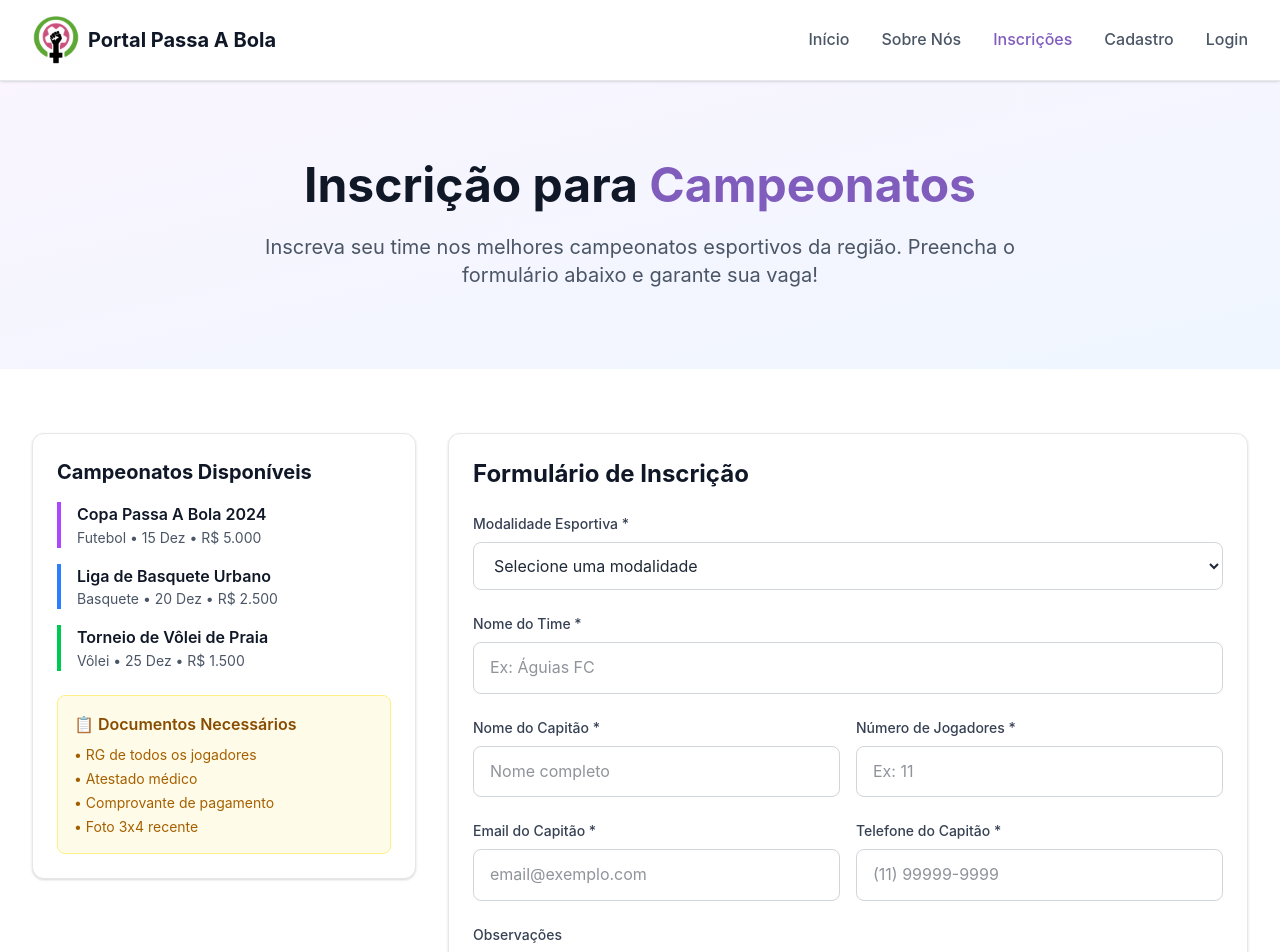
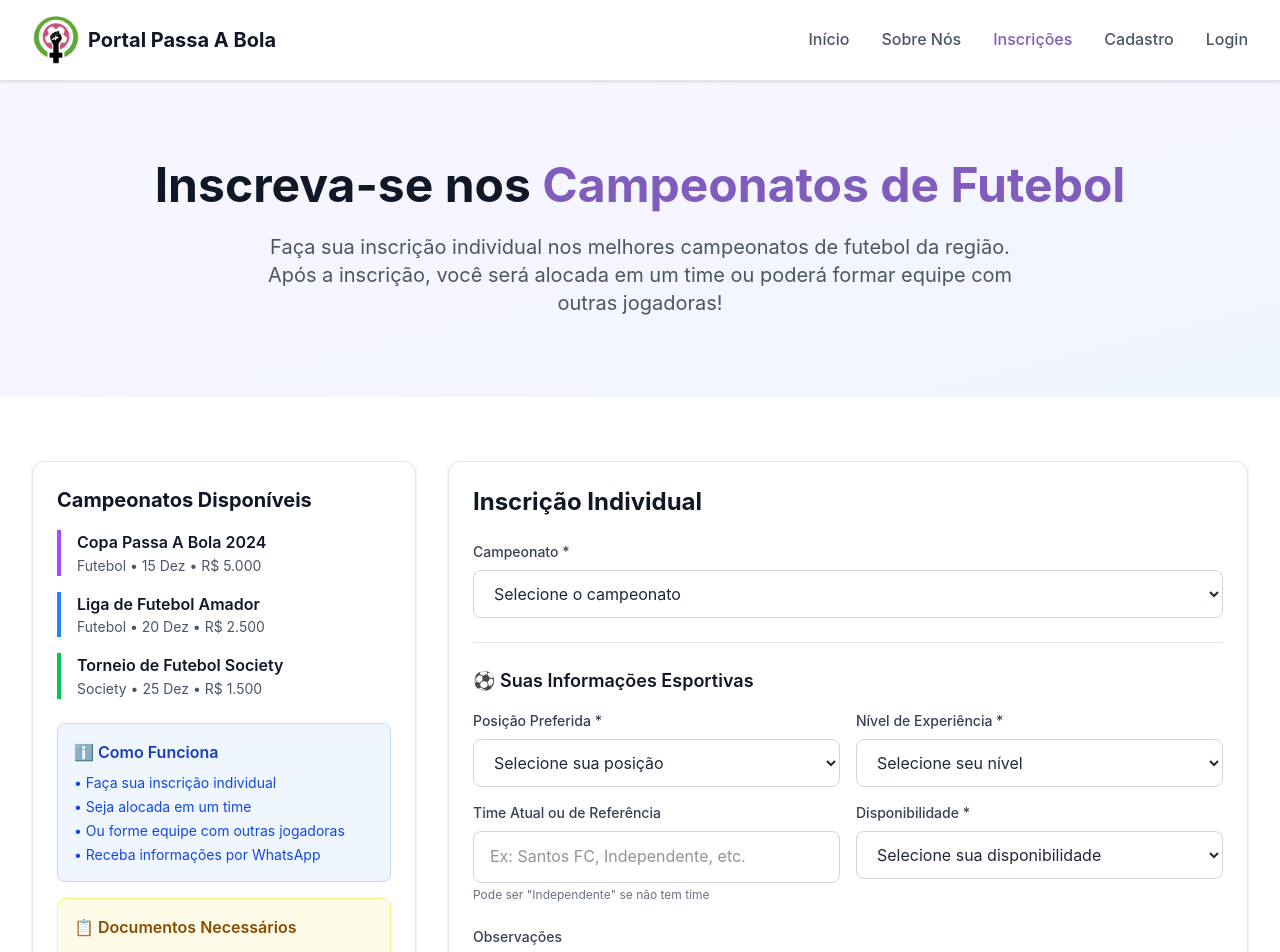
Before and after one commit to pedrofaleirosss/portal-passa-a-bola, a React (Vite) app in the folder frontend/: page /inscricao in a window 1280 px wide. Shown: the top 952 px of the page. Built offline with nearby package versions, Linux system fonts and the light colour scheme.

Commit message:
alterando os formulários de inscrição e cadastro

```diff
--- a/frontend/src/pages/CadastroPage.jsx
+++ b/frontend/src/pages/CadastroPage.jsx
@@ -11,26 +11,10 @@ const CadastroPage = () => {
     senha: "",
     confirmarSenha: "",
     fotoPerfil: null,
-    posicaoPreferida: "",
-    timeAtual: "",
     documentoOficial: null,
     comprovanteResidencia: null,
     aceitaTermos: false,
   });
-
-  const posicoesFutebol = [
-    "Goleiro",
-    "Lateral Direito",
-    "Lateral Esquerdo",
-    "Zagueiro Central",
-    "Volante",
-    "Meio-campo Central",
-    "Meio-campo Ofensivo",
-    "Ponta Direita",
-    "Ponta Esquerda",
-    "Centroavante",
-    "Segundo Atacante",
-  ];
 
   const handleChange = (e) => {
     const { name, value, type, checked, files } = e.target;
@@ -287,51 +271,6 @@ const CadastroPage = () => {
 
                   <div className="border-b border-gray-200 pb-6">
                     <h4 className="text-lg font-semibold text-gray-900 mb-4">
-                      ⚽ Informações de Futebol
-                    </h4>
-
-                    <div className="grid grid-cols-1 md:grid-cols-2 gap-4">
-                      <div>
-                        <label className="block text-sm font-medium text-gray-700 mb-2">
-                          Posição Preferida *
-                        </label>
-                        <select
-                          name="posicaoPreferida"
-                          value={formData.posicaoPreferida}
-                          onChange={handleChange}
-                          required
-                          className="w-full px-4 py-3 border border-gray-300 rounded-lg focus:ring-2 focus:ring-purple-500 focus:border-transparent"
-                        >
-                          <option value="">Selecione sua posição</option>
-                          {posicoesFutebol.map((posicao) => (
-                            <option key={posicao} value={posicao}>
-                              {posicao}
-                            </option>
-                          ))}
-                        </select>
-                      </div>
-
-                      <div>
-                        <label className="block text-sm font-medium text-gray-700 mb-2">
-                          Time Atual ou de Referência
-                        </label>
-                        <input
-                          type="text"
-                          name="timeAtual"
-                          value={formData.timeAtual}
-                          onChange={handleChange}
-                          className="w-full px-4 py-3 border border-gray-300 rounded-lg focus:ring-2 focus:ring-purple-500 focus:border-transparent"
-                          placeholder="Ex: Santos FC, Independente, etc."
-                        />
-                        <p className="text-xs text-gray-500 mt-1">
-                          Pode ser "Independente" se não tem time
-                        </p>
-                      </div>
-                    </div>
-                  </div>
-
-                  <div className="border-b border-gray-200 pb-6">
-                    <h4 className="text-lg font-semibold text-gray-900 mb-4">
                       📎 Documentos (Opcionais)
                     </h4>
                     <p className="text-sm text-gray-600 mb-4">
@@ -407,8 +346,9 @@ const CadastroPage = () => {
                         </h4>
                         <p className="text-sm text-blue-700">
                           Para se inscrever em campeonatos, seu perfil deve
-                          estar criado e ativo. Documentos podem ser enviados
-                          posteriormente antes da validação final.
+                          estar criado e ativo. Informações esportivas
+                          específicas serão solicitadas durante a inscrição no
+                          campeonato.
                         </p>
                       </div>
                     </div>
@@ -424,7 +364,7 @@ const CadastroPage = () => {
                   <p className="text-gray-600">
                     Já tem uma conta?
                     <a
-                      href="/login"
+                      href="#"
                       className="text-purple-600 hover:underline ml-1"
                     >
                       Faça login
--- a/frontend/src/pages/InscricaoPage.jsx
+++ b/frontend/src/pages/InscricaoPage.jsx
@@ -4,22 +4,33 @@ import { useState } from "react";
 
 const InscricaoPage = () => {
   const [formData, setFormData] = useState({
-    modalidade: "",
-    nomeTime: "",
-    nomeCapitao: "",
-    emailCapitao: "",
-    telefoneCapitao: "",
-    numeroJogadores: "",
+    campeonato: "",
+    posicao: "",
+    timeReferencia: "",
+    experiencia: "",
+    disponibilidade: "",
     observacoes: "",
   });
 
-  const modalidades = [
-    { value: "futebol", label: "Futebol (11 jogadores)" },
-    { value: "futsal", label: "Futsal (5 jogadores)" },
-    { value: "basquete", label: "Basquete (5 jogadores)" },
-    { value: "volei", label: "Vôlei (6 jogadores)" },
-    { value: "volei-praia", label: "Vôlei de Praia (2 jogadores)" },
-    { value: "handebol", label: "Handebol (7 jogadores)" },
+  const posicoesFutebol = [
+    "Goleiro",
+    "Lateral Direito",
+    "Lateral Esquerdo",
+    "Zagueiro Central",
+    "Volante",
+    "Meio-campo Central",
+    "Meio-campo Ofensivo",
+    "Ponta Direita",
+    "Ponta Esquerda",
+    "Centroavante",
+    "Segundo Atacante",
+  ];
+
+  const niveisExperiencia = [
+    "Iniciante (0-1 anos)",
+    "Intermediário (2-5 anos)",
+    "Avançado (5+ anos)",
+    "Profissional/Semi-profissional",
   ];
 
   const handleChange = (e) => {
@@ -42,11 +53,13 @@ const InscricaoPage = () => {
       <section className="bg-gradient-to-br from-purple-50 to-blue-50 py-20">
         <div className="container text-center">
           <h1 className="text-4xl md:text-5xl font-bold text-gray-900 mb-6">
-            Inscrição para <span className="text-primary">Campeonatos</span>
+            Inscreva-se nos{" "}
+            <span className="text-primary">Campeonatos de Futebol</span>
           </h1>
           <p className="text-xl text-gray-600 max-w-3xl mx-auto">
-            Inscreva seu time nos melhores campeonatos esportivos da região.
-            Preencha o formulário abaixo e garante sua vaga!
+            Faça sua inscrição individual nos melhores campeonatos de futebol da
+            região. Após a inscrição, você será alocada em um time ou poderá
+            formar equipe com outras jogadoras!
           </p>
         </div>
       </section>
@@ -74,29 +87,41 @@ const InscricaoPage = () => {
 
                   <div className="border-l-4 border-blue-500 pl-4">
                     <h4 className="font-semibold text-gray-900">
-                      Liga de Basquete Urbano
+                      Liga de Futebol Amador
                     </h4>
                     <p className="text-sm text-gray-600">
-                      Basquete • 20 Dez • R$ 2.500
+                      Futebol • 20 Dez • R$ 2.500
                     </p>
                   </div>
 
                   <div className="border-l-4 border-green-500 pl-4">
                     <h4 className="font-semibold text-gray-900">
-                      Torneio de Vôlei de Praia
+                      Torneio de Futebol Society
                     </h4>
                     <p className="text-sm text-gray-600">
-                      Vôlei • 25 Dez • R$ 1.500
+                      Society • 25 Dez • R$ 1.500
                     </p>
                   </div>
                 </div>
 
-                <div className="mt-6 p-4 bg-yellow-50 border border-yellow-200 rounded-lg">
+                <div className="mt-6 p-4 bg-blue-50 border border-blue-200 rounded-lg">
+                  <h4 className="font-semibold text-blue-800 mb-2">
+                    ℹ️ Como Funciona
+                  </h4>
+                  <ul className="text-sm text-blue-700 space-y-1">
+                    <li>• Faça sua inscrição individual</li>
+                    <li>• Seja alocada em um time</li>
+                    <li>• Ou forme equipe com outras jogadoras</li>
+                    <li>• Receba informações por WhatsApp</li>
+                  </ul>
+                </div>
+
+                <div className="mt-4 p-4 bg-yellow-50 border border-yellow-200 rounded-lg">
                   <h4 className="font-semibold text-yellow-800 mb-2">
                     📋 Documentos Necessários
                   </h4>
                   <ul className="text-sm text-yellow-700 space-y-1">
-                    <li>• RG de todos os jogadores</li>
+                    <li>• RG ou CPF</li>
                     <li>• Atestado médico</li>
                     <li>• Comprovante de pagamento</li>
                     <li>• Foto 3x4 recente</li>
@@ -109,111 +134,125 @@ const InscricaoPage = () => {
             <div className="lg:col-span-2">
               <div className="card">
                 <h3 className="text-2xl font-bold text-gray-900 mb-6">
-                  Formulário de Inscrição
+                  Inscrição Individual
                 </h3>
 
                 <form onSubmit={handleSubmit} className="space-y-6">
-                  {/* Modalidade */}
                   <div>
                     <label className="block text-sm font-medium text-gray-700 mb-2">
-                      Modalidade Esportiva *
+                      Campeonato *
                     </label>
                     <select
-                      name="modalidade"
-                      value={formData.modalidade}
+                      name="campeonato"
+                      value={formData.campeonato}
                       onChange={handleChange}
                       required
                       className="w-full px-4 py-3 border border-gray-300 rounded-lg focus:ring-2 focus:ring-purple-500 focus:border-transparent"
                     >
-                      <option value="">Selecione uma modalidade</option>
-                      {modalidades.map((modalidade) => (
-                        <option key={modalidade.value} value={modalidade.value}>
-                          {modalidade.label}
+                      <option value="">Selecione o campeonato</option>
+                      <option value="copa-passa-a-bola">
+                        Copa Passa A Bola 2024
+                      </option>
+                      <option value="liga-amador">
+                        Liga de Futebol Amador
+                      </option>
+                      <option value="torneio-society">
+                        Torneio de Futebol Society
+                      </option>
+                    </select>
+                  </div>
+
+                  <div className="border-t border-gray-200 pt-6">
+                    <h4 className="text-lg font-semibold text-gray-900 mb-4">
+                      ⚽ Suas Informações Esportivas
+                    </h4>
+
+                    <div className="grid grid-cols-1 md:grid-cols-2 gap-4">
+                      <div>
+                        <label className="block text-sm font-medium text-gray-700 mb-2">
+                          Posição Preferida *
+                        </label>
+                        <select
+                          name="posicao"
+                          value={formData.posicao}
+                          onChange={handleChange}
+                          required
+                          className="w-full px-4 py-3 border border-gray-300 rounded-lg focus:ring-2 focus:ring-purple-500 focus:border-transparent"
+                        >
+                          <option value="">Selecione sua posição</option>
+                          {posicoesFutebol.map((posicao) => (
+                            <option key={posicao} value={posicao}>
+                              {posicao}
                             </option>
                           ))}
                         </select>
                       </div>
 
-                  {/* Nome do Time */}
                       <div>
                         <label className="block text-sm font-medium text-gray-700 mb-2">
-                      Nome do Time *
+                          Nível de Experiência *
+                        </label>
+                        <select
+                          name="experiencia"
+                          value={formData.experiencia}
+                          onChange={handleChange}
+                          required
+                          className="w-full px-4 py-3 border border-gray-300 rounded-lg focus:ring-2 focus:ring-purple-500 focus:border-transparent"
+                        >
+                          <option value="">Selecione seu nível</option>
+                          {niveisExperiencia.map((nivel) => (
+                            <option key={nivel} value={nivel}>
+                              {nivel}
+                            </option>
+                          ))}
+                        </select>
+                      </div>
+                    </div>
+
+                    <div className="grid grid-cols-1 md:grid-cols-2 gap-4 mt-4">
+                      <div>
+                        <label className="block text-sm font-medium text-gray-700 mb-2">
+                          Time Atual ou de Referência
                         </label>
                         <input
                           type="text"
-                      name="nomeTime"
-                      value={formData.nomeTime}
+                          name="timeReferencia"
+                          value={formData.timeReferencia}
                           onChange={handleChange}
-                      required
                           className="w-full px-4 py-3 border border-gray-300 rounded-lg focus:ring-2 focus:ring-purple-500 focus:border-transparent"
-                      placeholder="Ex: Águias FC"
+                          placeholder="Ex: Santos FC, Independente, etc."
                         />
-                  </div>
-
-                  {/* Dados do Capitão */}
-                  <div className="grid grid-cols-1 md:grid-cols-2 gap-4">
-                    <div>
-                      <label className="block text-sm font-medium text-gray-700 mb-2">
-                        Nome do Capitão *
-                      </label>
-                      <input
-                        type="text"
-                        name="nomeCapitao"
-                        value={formData.nomeCapitao}
-                        onChange={handleChange}
-                        required
-                        className="w-full px-4 py-3 border border-gray-300 rounded-lg focus:ring-2 focus:ring-purple-500 focus:border-transparent"
-                        placeholder="Nome completo"
-                      />
+                        <p className="text-xs text-gray-500 mt-1">
+                          Pode ser "Independente" se não tem time
+                        </p>
                       </div>
 
                       <div>
                         <label className="block text-sm font-medium text-gray-700 mb-2">
-                        Número de Jogadores *
+                          Disponibilidade *
                         </label>
-                      <input
-                        type="number"
-                        name="numeroJogadores"
-                        value={formData.numeroJogadores}
-                        onChange={handleChange}
-                        required
-                        min="1"
-                        max="25"
-                        className="w-full px-4 py-3 border border-gray-300 rounded-lg focus:ring-2 focus:ring-purple-500 focus:border-transparent"
-                        placeholder="Ex: 11"
-                      />
-                    </div>
-                  </div>
-
-                  <div className="grid grid-cols-1 md:grid-cols-2 gap-4">
-                    <div>
-                      <label className="block text-sm font-medium text-gray-700 mb-2">
-                        Email do Capitão *
-                      </label>
-                      <input
-                        type="email"
-                        name="emailCapitao"
-                        value={formData.emailCapitao}
+                        <select
+                          name="disponibilidade"
+                          value={formData.disponibilidade}
                           onChange={handleChange}
                           required
                           className="w-full px-4 py-3 border border-gray-300 rounded-lg focus:ring-2 focus:ring-purple-500 focus:border-transparent"
-                        placeholder="email@exemplo.com"
-                      />
+                        >
+                          <option value="">
+                            Selecione sua disponibilidade
+                          </option>
+                          <option value="fins-de-semana">
+                            Apenas fins de semana
+                          </option>
+                          <option value="noites-semana">
+                            Noites da semana
+                          </option>
+                          <option value="qualquer-horario">
+                            Qualquer horário
+                          </option>
+                          <option value="flexivel">Horário flexível</option>
+                        </select>
                       </div>
-
-                    <div>
-                      <label className="block text-sm font-medium text-gray-700 mb-2">
-                        Telefone do Capitão *
-                      </label>
-                      <input
-                        type="tel"
-                        name="telefoneCapitao"
-                        value={formData.telefoneCapitao}
-                        onChange={handleChange}
-                        required
-                        className="w-full px-4 py-3 border border-gray-300 rounded-lg focus:ring-2 focus:ring-purple-500 focus:border-transparent"
-                        placeholder="(11) 99999-9999"
-                      />
                     </div>
                   </div>
 
@@ -228,26 +267,36 @@ const InscricaoPage = () => {
                       onChange={handleChange}
                       rows="4"
                       className="w-full px-4 py-3 border border-gray-300 rounded-lg focus:ring-2 focus:ring-purple-500 focus:border-transparent"
-                      placeholder="Informações adicionais sobre o time..."
+                      placeholder="Conte um pouco sobre sua experiência, objetivos, ou qualquer informação adicional..."
                     ></textarea>
+                  </div>
+
+                  <div className="bg-green-50 border border-green-200 rounded-lg p-4">
+                    <h4 className="font-semibold text-green-800 mb-2">
+                      ✅ Próximos Passos
+                    </h4>
+                    <p className="text-sm text-green-700">
+                      Após sua inscrição, entraremos em contato via WhatsApp
+                      para formar os times e passar todas as informações sobre
+                      treinos, jogos e documentação necessária.
+                    </p>
                   </div>
 
                   {/* Botão de Envio */}
                   <div className="flex flex-col sm:flex-row gap-4">
                     <button type="submit" className="btn-primary flex-1">
-                      Realizar Inscrição
+                      Fazer Minha Inscrição
                     </button>
                     <button
                       type="button"
                       className="btn-secondary flex-1"
                       onClick={() =>
                         setFormData({
-                          modalidade: "",
-                          nomeTime: "",
-                          nomeCapitao: "",
-                          emailCapitao: "",
-                          telefoneCapitao: "",
-                          numeroJogadores: "",
+                          campeonato: "",
+                          posicao: "",
+                          timeReferencia: "",
+                          experiencia: "",
+                          disponibilidade: "",
                           observacoes: "",
                         })
                       }
```
Lines whose indentation alone changed are shown as unchanged.
